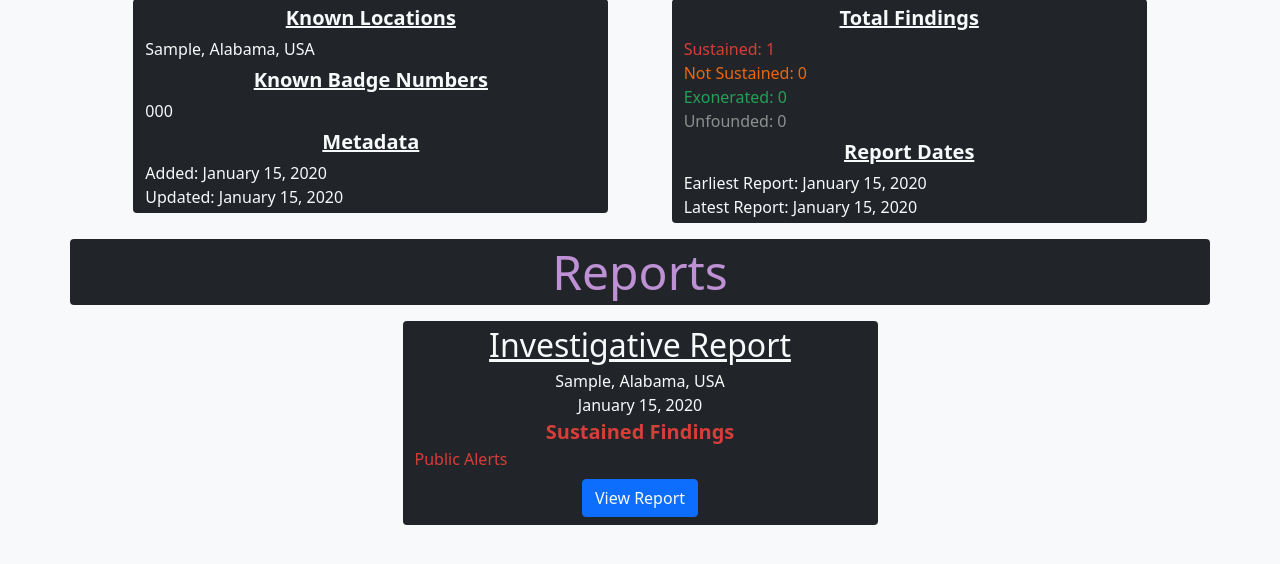
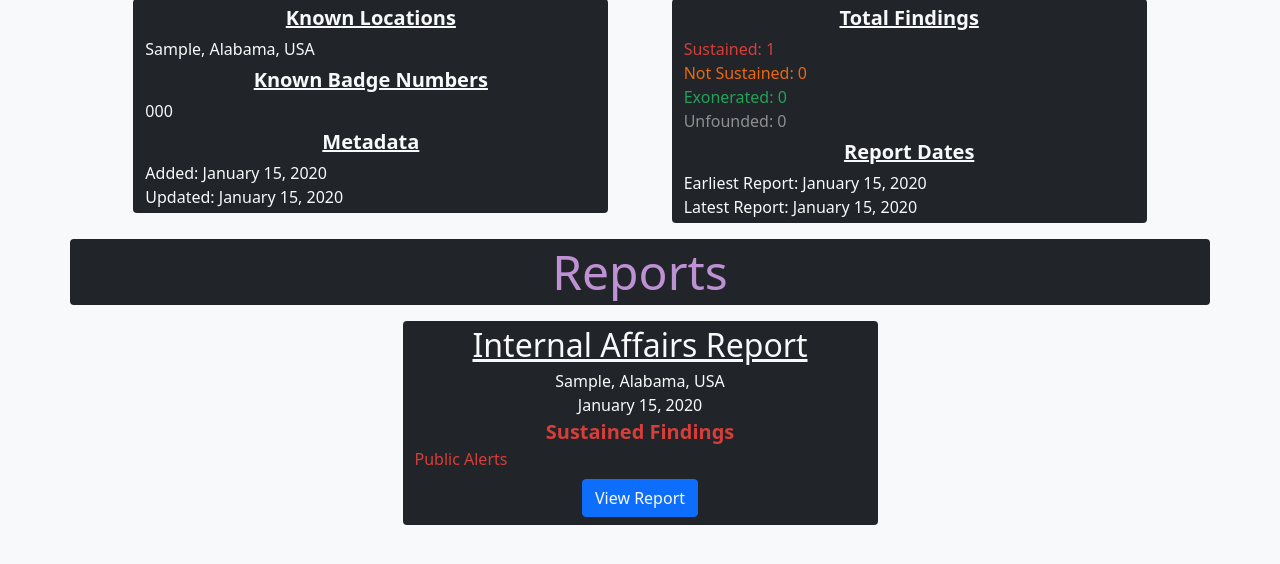
Before and after one commit to P5vc/bad-apple-backend, a Django app: page /Officer/1/ in a window 1280 px wide. Shown: the part 295-859 px from the top of the page. Run offline with Django 3.2, Linux system fonts and the light colour scheme; tables that the repository leaves empty hold one stand-in row (values such as "Sample post"); parts of the project's set-up code (start-up, migrations or seed data) failed here and were passed over; some libraries are stand-ins or nearby versions.

Commit message:
Various, minor design improvements

```diff
--- a/BadApple/mainSite/extendedModels/modelCodes.py
+++ b/BadApple/mainSite/extendedModels/modelCodes.py
@@ -87,8 +87,8 @@ PRA_SUBJECTS = [
 
 # Investigative Report Types (By Author):
 REPORT_TYPES = [
-				('0' , _('Internal Affairs Investigative Report')),
-				('1' , _('Oversight Commission Investigative Report'))
+				('0' , _('Internal Affairs Report')),
+				('1' , _('Oversight Commission Report'))
 				]
 
 # Alpha-3 Country Codes + Alpha-2 Territory Codes (maximum length = 6):
--- a/BadApple/mainSite/models.py
+++ b/BadApple/mainSite/models.py
@@ -17,7 +17,7 @@ class PRATemplate(models.Model):
 	# Filters:
 	country = models.CharField('Country' , max_length = 3 , choices = choices.COUNTRIES , default = 'USA')
 	stateTerritoryProvince = models.CharField('State/Territory/Province' , max_length = 6 , choices = choices.STATES_TERRITORIES_PROVINCES , default = 'USA-CA')
-	subject = models.CharField('Subject' , max_length = 3 , choices = choices.PRA_SUBJECTS , default = '0')
+	subject = models.CharField('Subject' , max_length = 3 , choices = choices.PRA_SUBJECTS , default = '11')
 
 	# Template Contents:
 	title = models.CharField('Title' , max_length = 300 , blank = True)
--- a/BadApple/mainSite/static/css/home.css
+++ b/BadApple/mainSite/static/css/home.css
@@ -31,6 +31,7 @@
 .imageSquareText:hover {
     text-shadow: 5px 5px 4px #212529;
     transform: scale(1.8);
+    font-weight: 700;
 }
 
 @media (min-width:768px) and (max-width:1199px) {
--- a/BadApple/mainSite/templates/officer.html
+++ b/BadApple/mainSite/templates/officer.html
@@ -77,10 +77,7 @@
                 {% if reports %}
                 {% for report in reports %}
                 <div class="bg-dark col-11 col-md-5 mt-3 rounded text-center">
-                    <a href="{% url 'report' report.reportID %}" class="link-light"><p class="fs-2 mb-0 text-center text-light">{% translate 'Investigative Report' %}</p></a>
-                    {% if report.oversight %}
-                    <small class="mb-0 text-warning">{% translate 'Oversight Commission Investigative Report' %}</small>
-                    {% endif %}
+                    <a href="{% url 'report' report.reportID %}" class="link-light"><p class="fs-2 lh-1 mb-2 mt-2 text-center text-light">{{ report.reportType }}</p></a>
                     <p class="mb-0 text-center text-light">{{ report.reportLocation }}</p>
                     <p class="mb-0 text-center text-light">{{ report.reportDate }}</p>
                     {% if report.sustained %}
--- a/BadApple/mainSite/templates/report.html
+++ b/BadApple/mainSite/templates/report.html
@@ -93,7 +93,7 @@
 							<div class="col-12">
 								<h4 class="fs-4 fw-normal palette-title">{% translate 'Findings Summary' %}</h4>
                                 {% for paragraph in summary %}
-								<p class="mb-0 palette-text smallLineSpacing">{{ paragraph }}</p>
+								<p class="mb-2 palette-text smallLineSpacing">{{ paragraph }}</p>
                                 {% endfor %}
 							</div>
 							{% endif %}
@@ -101,7 +101,7 @@
 							<div class="col-12 mt-4">
 								<h4 class="fs-4 fw-normal palette-title">{% translate 'Findings Conclusion' %}</h4>
                                 {% for paragraph in conclusion %}
-								<p class="mb-0 palette-text smallLineSpacing">{{ paragraph }}</p>
+								<p class="mb-2 palette-text smallLineSpacing">{{ paragraph }}</p>
                                 {% endfor %}
 							</div>
 							{% endif %}
--- a/BadApple/mainSite/views.py
+++ b/BadApple/mainSite/views.py
@@ -72,10 +72,20 @@ def pra(request):
 		letterBody = ''
 		if (praForm.is_valid()):
 			try:
-				templateObject = PRATemplate.objects.get(stateTerritoryProvince = praForm.cleaned_data['stateTerritoryProvince'] , subject = praForm.cleaned_data['subject'] , approved = True , public = True)
-				resultFound = True
-				letterTitle = str(templateObject.title)
-				letterBody = str(templateObject.letterBody)
+				STATES_WITH_PRAS = ['USA-AL' , 'USA-AZ' , 'USA-AR' , 'USA-CA' , 'USA-CO' , 'USA-CT' , 'USA-DE' , 'USA-FL' , 'USA-GA' , 'USA-HI' , 'USA-IL' , 'USA-IN' , 'USA-IA' , 'USA-KS' , 'USA-KY' , 'USA-LA' , 'USA-ME' , 'USA-MD' , 'USA-MA' , 'USA-MI' , 'USA-MN' , 'USA-MS' , 'USA-MO' , 'USA-NE' , 'USA-NJ' , 'USA-NM' , 'USA-NY' , 'USA-NC' , 'USA-ND' , 'USA-OH' , 'USA-OK' , 'USA-PA' , 'USA-RI' , 'USA-SC' , 'USA-SD' , 'USA-TN' , 'USA-TX' , 'USA-UT' , 'USA-VT' , 'USA-VA' , 'USA-WA' , 'USA-WV' , 'USA-WI']
+				if ((praForm.cleaned_data['subject'] != 10) and (praForm.cleaned_data['subject'] != 11)):
+					if (praForm.cleaned_data['stateTerritoryProvince'] in STATES_WITH_PRAS):
+						templateObject = PRATemplate.objects.filter(subject = praForm.cleaned_data['subject'] , approved = True , public = True)[0]
+						resultFound = True
+						letterTitle = str(templateObject.title)
+						letterBody = str(templateObject.letterBody)
+					else:
+						resultFound = False
+				else:
+					templateObject = PRATemplate.objects.get(stateTerritoryProvince = praForm.cleaned_data['stateTerritoryProvince'] , subject = praForm.cleaned_data['subject'] , approved = True , public = True)
+					resultFound = True
+					letterTitle = str(templateObject.title)
+					letterBody = str(templateObject.letterBody)
 			except:
 				return render(request , 'pra.html' , {'praForm' : praForm , 'showResults' : True , 'resultFound' : False , 'letterTitle' : letterTitle , 'letterBody' : letterBody})
 
@@ -315,12 +325,10 @@ def officer(request , slug):
 				latestReport = report.reportDate
 
 		reportLocation = (report.cityTown + ', ' + report.get_stateTerritoryProvince_display())
-		reportDict = {'reportID' : report.reportID , 'oversight' : False , 'reportLocation' : reportLocation , 'reportDate' : report.reportDate.strftime('%B %d, %Y') , 'sustained' : set() , 'notSustained' : set() , 'exonerated' : set() , 'unfounded' : set()}
+		reportDict = {'reportID' : report.reportID , 'reportType' : report.get_reportType_display() , 'reportLocation' : reportLocation , 'reportDate' : report.reportDate.strftime('%B %d, %Y') , 'sustained' : set() , 'notSustained' : set() , 'exonerated' : set() , 'unfounded' : set()}
 		knownLocations.add(reportLocation)
 		if (report.officerBadgeNumber):
 			knownBadgeNumbers.add(report.officerBadgeNumber)
-		if (report.reportType == '1'):
-			reportDict['oversight'] = True
 
 		findings = InvestigativeReportFinding.objects.filter(investigativeReport = report , approved = True , public = True)
 		for finding in findings:
```
